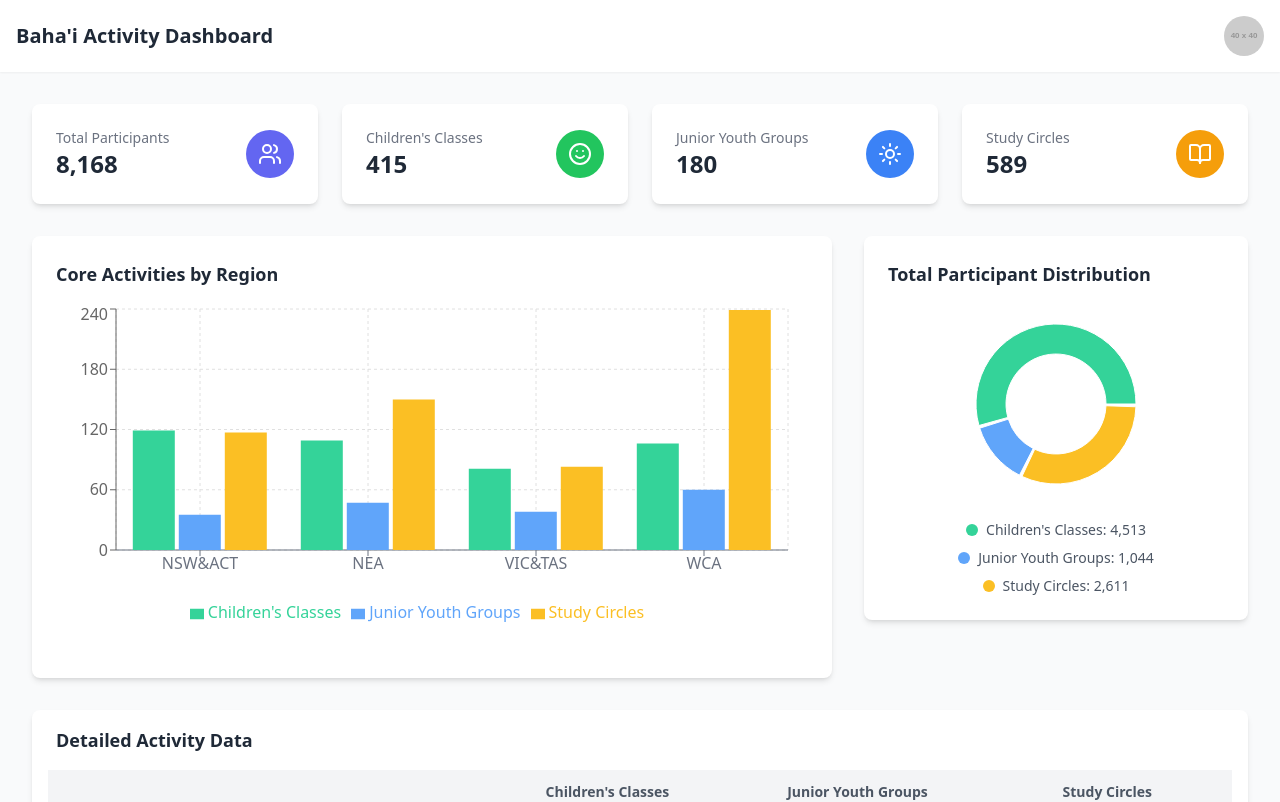
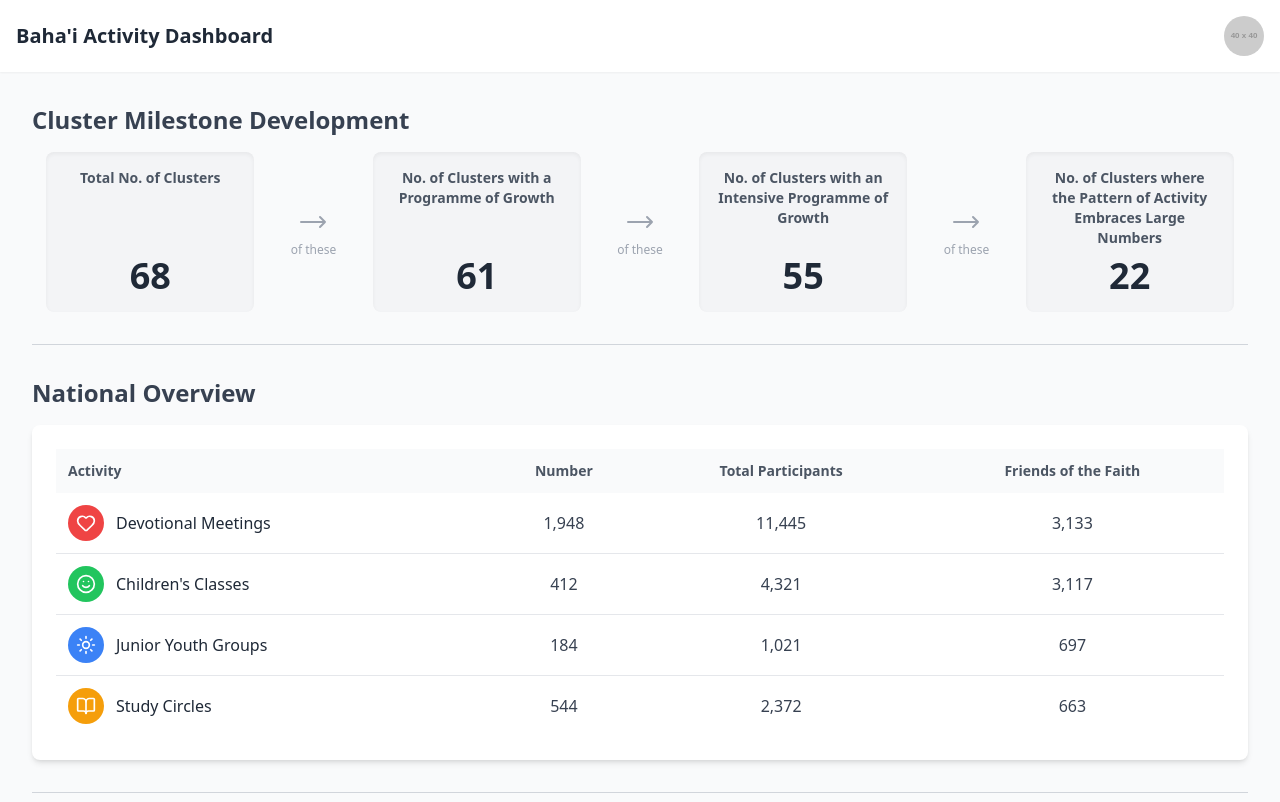
Before and after one commit to ausstatistics/Baha-i-National-Dashboard-Final, a React (Create React App) app: page / in a window 1280 px wide. Shown: the top 802 px of the page. Built offline with nearby package versions, Linux system fonts and the light colour scheme.

Commit message:
Updated dashboard to include milestone development and national overview

```diff
--- a/src/App.js
+++ b/src/App.js
@@ -1,8 +1,25 @@
 import React, { useState, useEffect } from 'react';
 import { BarChart, Bar, XAxis, YAxis, CartesianGrid, Tooltip, Legend, ResponsiveContainer, PieChart, Pie, Cell } from 'recharts';
-import { BookOpen, Users, Smile, Sun } from 'lucide-react';
+import { BookOpen, Smile, Sun, Heart, Award } from 'lucide-react';
 
-// --- Static Data ---
+// --- National Data ---
+const nationalData = {
+    devotionalMeetings: { count: 1948, participants: 11445, friends: 3133 },
+    childrensClasses: { count: 412, participants: 4321, friends: 3117 },
+    juniorYouthGroups: { count: 184, participants: 1021, friends: 697 },
+    studyCircles: { count: 544, participants: 2372, friends: 663 },
+};
+
+// --- Cluster Milestone Data ---
+const milestoneData = [
+    { title: "Total No. of Clusters", value: 68 },
+    { title: "No. of Clusters with a Programme of Growth", value: 61 },
+    { title: "No. of Clusters with an Intensive Programme of Growth", value: 55 },
+    { title: "No. of Clusters where the Pattern of Activity Embraces Large Numbers", value: 22 },
+];
+
+
+// --- Regional Static Data ---
 const staticData = [
     { id: 'NSW_ACT', region: 'New South Wales and Australian Capital Territory', ccCount: 119, ccParticipants: 2352, ccFriends: 1725, jygCount: 35, jygParticipants: 242, jygFriends: 188, scCount: 117, scParticipants: 612, scFriends: 156 },
     { id: 'NE_AU', region: 'North Eastern Australia', ccCount: 109, ccParticipants: 867, ccFriends: 706, jygCount: 47, jygParticipants: 225, jygFriends: 161, scCount: 150, scParticipants: 643, scFriends: 147 },
@@ -11,17 +28,79 @@ const staticData = [
 ];
 
 // --- Reusable Components ---
-const MetricCard = ({ title, value, icon: Icon, iconBgColor }) => (
-  <div className="bg-white p-6 rounded-lg shadow-md flex items-center justify-between">
-    <div>
-      <p className="text-sm font-medium text-gray-500">{title}</p>
-      <p className="text-2xl font-bold text-gray-800">{value.toLocaleString()}</p>
+const NationalOverviewTable = ({ data }) => {
+    const activities = [
+        { name: "Devotional Meetings", data: data.devotionalMeetings, icon: Heart, color: 'bg-red-500' },
+        { name: "Children's Classes", data: data.childrensClasses, icon: Smile, color: 'bg-green-500' },
+        { name: "Junior Youth Groups", data: data.juniorYouthGroups, icon: Sun, color: 'bg-blue-500' },
+        { name: "Study Circles", data: data.studyCircles, icon: BookOpen, color: 'bg-amber-500' },
+    ];
+
+    return (
+        <div className="bg-white p-4 sm:p-6 rounded-lg shadow-md">
+            <div className="overflow-x-auto">
+                <table className="w-full text-left">
+                    <thead className="bg-gray-50">
+                        <tr>
+                            <th className="p-3 text-sm font-semibold text-gray-600">Activity</th>
+                            <th className="p-3 text-sm font-semibold text-gray-600 text-center">Number</th>
+                            <th className="p-3 text-sm font-semibold text-gray-600 text-center">Total Participants</th>
+                            <th className="p-3 text-sm font-semibold text-gray-600 text-center">Friends of the Faith</th>
+                        </tr>
+                    </thead>
+                    <tbody>
+                        {activities.map(activity => (
+                            <tr key={activity.name} className="border-b last:border-b-0">
+                                <td className="p-3 whitespace-nowrap">
+                                    <div className="flex items-center">
+                                        <div className={`p-2 rounded-full mr-3 ${activity.color}`}>
+                                            <activity.icon className="w-5 h-5 text-white" />
                                         </div>
-    <div className={`p-3 rounded-full ${iconBgColor}`}>
-      <Icon className="w-6 h-6 text-white" />
+                                        <span className="font-medium text-gray-800">{activity.name}</span>
+                                    </div>
+                                </td>
+                                <td className="p-3 text-center text-gray-700">{activity.data.count.toLocaleString()}</td>
+                                <td className="p-3 text-center text-gray-700">{activity.data.participants.toLocaleString()}</td>
+                                <td className="p-3 text-center text-gray-700">{activity.data.friends.toLocaleString()}</td>
+                            </tr>
+                        ))}
+                    </tbody>
+                </table>
             </div>
         </div>
     );
+};
+
+const MilestoneCard = ({ title, value }) => (
+    <div className="bg-gray-100 rounded-lg shadow-inner p-4 text-center w-52 h-40 flex flex-col justify-center">
+        <h4 className="text-sm font-semibold text-gray-600 flex-grow">{title}</h4>
+        <p className="text-4xl font-bold text-gray-800">{value}</p>
+    </div>
+);
+
+const MilestoneArrow = () => (
+    <div className="text-center text-gray-400 mx-2 sm:mx-4 my-2 sm:my-0">
+         <svg className="w-8 h-8 mx-auto" xmlns="http://www.w3.org/2000/svg" fill="none" viewBox="0 0 24 24" strokeWidth={1.5} stroke="currentColor">
+            <path strokeLinecap="round" strokeLinejoin="round" d="M17.25 8.25L21 12m0 0l-3.75 3.75M21 12H3" />
+        </svg>
+        <p className="text-xs mt-1">of these</p>
+    </div>
+);
+
+
+const ClusterMilestones = ({data}) => {
+    return (
+        <div className="flex flex-col xl:flex-row items-center justify-around space-y-4 xl:space-y-0 xl:space-x-2">
+            {data.map((milestone, index) => (
+                <React.Fragment key={index}>
+                    <MilestoneCard title={milestone.title} value={milestone.value} />
+                    {index < data.length - 1 && <MilestoneArrow />}
+                </React.Fragment>
+            ))}
+        </div>
+    );
+};
+
 
 const ActivityChart = ({ data }) => {
     // Mapping from full region name to abbreviation
@@ -73,7 +152,7 @@ const ActivityDataTable = ({ data }) => {
     return (
         <div className="bg-white p-4 rounded-lg shadow-md col-span-1 lg:col-span-3">
             <div className="flex justify-between items-center mb-4 px-2">
-                 <h3 className="text-lg font-semibold text-gray-800">Detailed Activity Data</h3>
+                 <h3 className="text-lg font-semibold text-gray-800">Detailed Regional Data</h3>
             </div>
             <div className="overflow-x-auto">
                 <table className="w-full text-left text-sm">
@@ -131,7 +210,7 @@ const ParticipantDistribution = ({ data }) => {
 
     return (
         <div className="bg-white p-6 rounded-lg shadow-md">
-            <h3 className="text-lg font-semibold text-gray-800 mb-4">Total Participant Distribution</h3>
+            <h3 className="text-lg font-semibold text-gray-800 mb-4">Regional Participant Distribution</h3>
             <ResponsiveContainer width="100%" height={200}>
                 <PieChart>
                     <Pie data={participantDistributionData} dataKey="value" nameKey="name" cx="50%" cy="50%" innerRadius={50} outerRadius={80} paddingAngle={2}>
@@ -174,25 +253,26 @@ export default function App() {
         setActivityData(staticData);
     }, []);
 
-    const totals = activityData.reduce((acc, curr) => ({
-        ccCount: (acc.ccCount || 0) + curr.ccCount,
-        jygCount: (acc.jygCount || 0) + curr.jygCount,
-        scCount: (acc.scCount || 0) + curr.scCount,
-        totalParticipants: (acc.totalParticipants || 0) + curr.ccParticipants + curr.jygParticipants + curr.scParticipants
-    }), { ccCount: 0, jygCount: 0, scCount: 0, totalParticipants: 0 });
-
-
   return (
     <div className="bg-gray-50 min-h-screen font-sans">
         <Header />
         <main className="p-4 sm:p-6 lg:p-8">
-            <div className="grid grid-cols-1 sm:grid-cols-2 lg:grid-cols-4 gap-6 mb-8">
-                <MetricCard title="Total Participants" value={totals.totalParticipants} icon={Users} iconBgColor="bg-indigo-500" />
-                <MetricCard title="Children's Classes" value={totals.ccCount} icon={Smile} iconBgColor="bg-green-500" />
-                <MetricCard title="Junior Youth Groups" value={totals.jygCount} icon={Sun} iconBgColor="bg-blue-500" />
-                <MetricCard title="Study Circles" value={totals.scCount} icon={BookOpen} iconBgColor="bg-amber-500" />
+             <div className="mb-8">
+                <h2 className="text-2xl font-bold text-gray-700 mb-4">Cluster Milestone Development</h2>
+                <ClusterMilestones data={milestoneData} />
             </div>
 
+            <hr className="my-8 border-gray-300"/>
+
+            <div className="mb-8">
+                <h2 className="text-2xl font-bold text-gray-700 mb-4">National Overview</h2>
+                <NationalOverviewTable data={nationalData} />
+            </div>
+
+            <hr className="my-8 border-gray-300"/>
+
+            <div>
+                 <h2 className="text-2xl font-bold text-gray-700 mb-4">Regional Breakdown</h2>
                 <div className="grid grid-cols-1 lg:grid-cols-3 gap-8">
                     <div className="lg:col-span-2 space-y-8">
                         <ActivityChart data={activityData} />
@@ -204,6 +284,7 @@ export default function App() {
                         <ActivityDataTable data={activityData} />
                     </div>
                 </div>
+            </div>
         </main>
     </div>
   );
```
Lines whose indentation alone changed are shown as unchanged.
